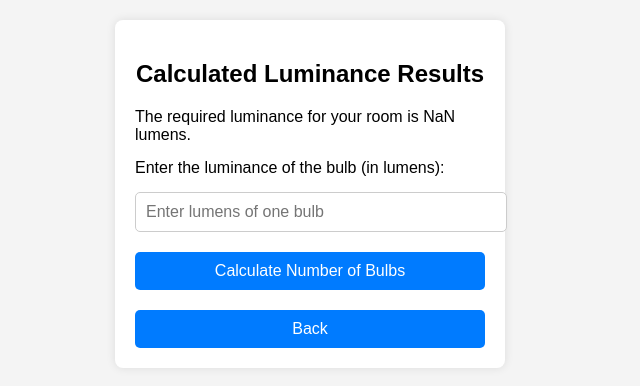
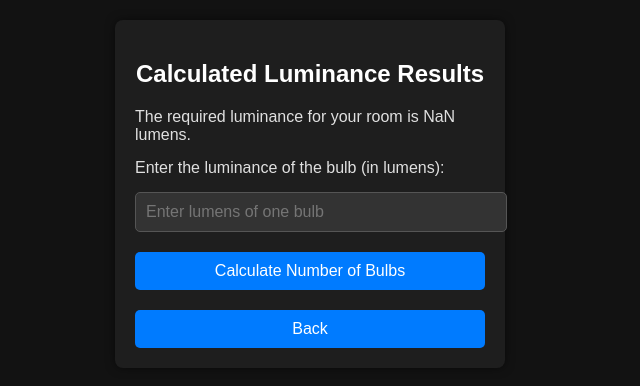
Before and after one commit to mahmoudss5/luminance-calculator, a plain HTML site: page results.html in a window 1280 px wide. Shown: the whole page, without its empty margins (330-970 px from the left). Drawn offline with Linux system fonts and the light colour scheme.

Commit message:
Update results.html

```diff
--- a/results.html
+++ b/results.html
@@ -2,29 +2,32 @@
 <html lang="en">
 <head>
 <meta charset="UTF-8">
- <meta name="viewport" content="width=device-width, initial-scale=1">
+<meta name="viewport" content="width=device-width, initial-scale=1">
 <title>Room Needed Luminance Results</title>
 <style>
     body {
         font-family: Arial, sans-serif;
-        background-color: #f4f4f4;
+        background-color: #121212; /* Dark background */
+        color: #e0e0e0; /* Light text color */
         margin: 0;
         padding: 20px;
     }
     .container {
-        background-color: #fff;
+        background-color: #1e1e1e; /* Darker container */
         padding: 20px;
         border-radius: 8px;
-        box-shadow: 0 0 10px rgba(0,0,0,0.1);
+        box-shadow: 0 0 10px rgba(0,0,0,0.5); /* Darker shadow */
         width: 350px;
         margin: auto;
     }
     p {
         margin: 15px 0;
         font-size: 16px;
+        color: #e0e0e0; /* Light text color */
     }
     h2 {
         text-align: center;
+        color: #ffffff; /* White text for header */
     }
     button {
         padding: 10px;
@@ -45,7 +48,9 @@
         padding: 10px;
         margin-top: 15px;
         border-radius: 5px;
-        border: 1px solid #ccc;
+        background-color: #333333; /* Dark input fields */
+        color: #ffffff; /* Light text color */
+        border: 1px solid #555555; /* Darker border */
         font-size: 16px;
     }
 </style>
```
